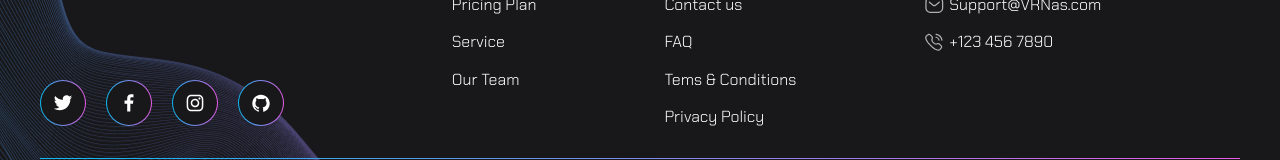
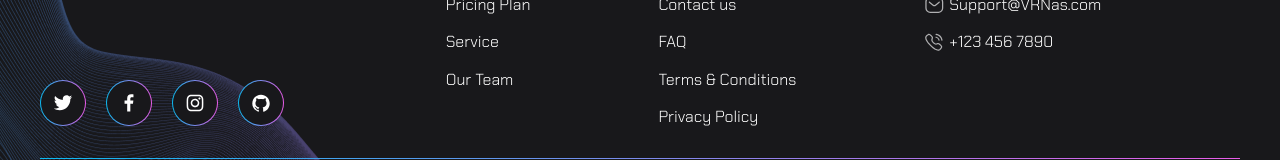
Before and after one commit to SunWillShineAgain/VRNas, a React (Vite) app: page / in a window 1280 px wide. Shown: the part 9457-9617 px from the top of the page. Built offline with nearby package versions, Linux system fonts and the light colour scheme.

Commit message:
Several Pages added

```diff
--- a/src/components/Footer/Footer.jsx
+++ b/src/components/Footer/Footer.jsx
@@ -88,7 +88,7 @@ const Footer = () => {
 								</li>
 								<li>
 									<Link to='/terms' className='footer__menu-link'>
-										Tems & Conditions
+										Terms & Conditions
 									</Link>
 								</li>
 								<li>
--- a/src/pages/NotFoundPage.jsx
+++ b/src/pages/NotFoundPage.jsx
@@ -34,7 +34,7 @@ const NotFoundPage = () => {
 							us using the information provided on our contact page.
 						</p>
 					</div>
-					<a href='/'>
+					<a href={import.meta.env.VITE_URL}>
 						<Button text='back home' variant='filled bold' />
 					</a>
 				</div>
```
